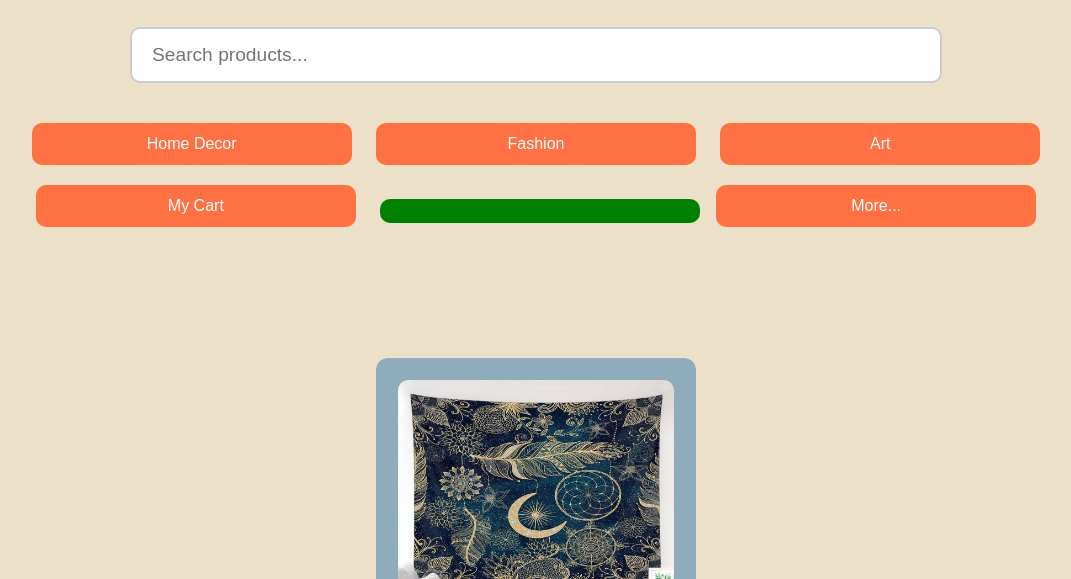
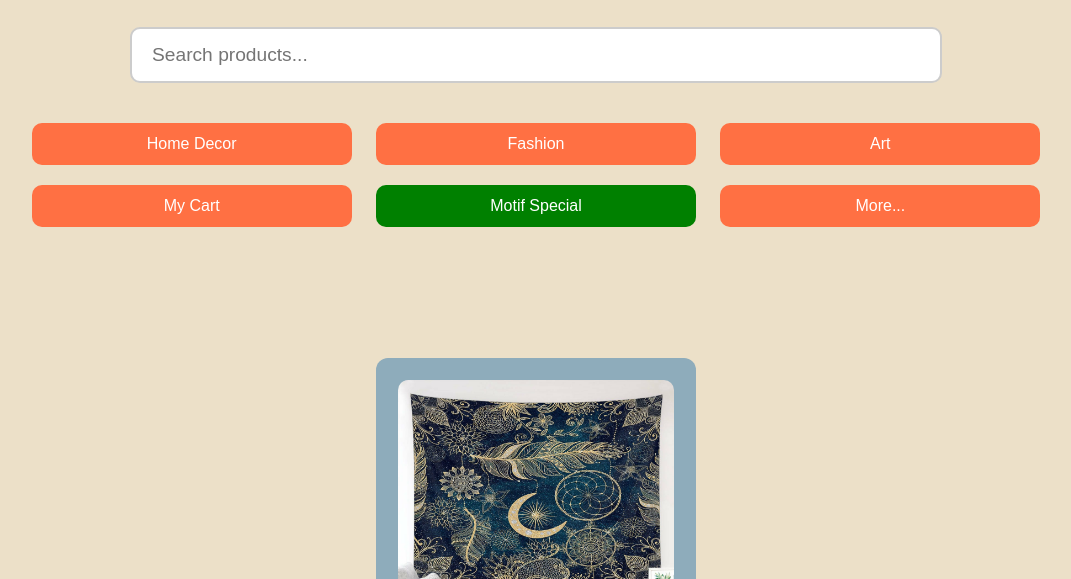
Before and after one commit to KByte-KMK/Motif-Marketplace, a plain HTML site: page index.html in a window 1280 px wide. Shown: the part 221-800 px from the top of the page, without its empty margins (104-1175 px from the left). Drawn offline with Linux system fonts and the light colour scheme.

Commit message:
Update index.html

```diff
--- a/index.html
+++ b/index.html
@@ -39,7 +39,7 @@
 <a href = "fashion.html"><button> Fashion </button></a>
 <a href = "art.html"><button>Art</button></a>
 <a href = "cart.html"><button>My Cart</button></a>
-<a href ="motifspecial.html"><button style="background-color: green; color: white;>Motif Special</button></a>
+<a href ="motifspecial.html"><button style="background-color: green; color: white;">Motif Special</button></a>
 <a href ="menu.html"><button>More...</button></a>
 </h1>
 <br>
```
